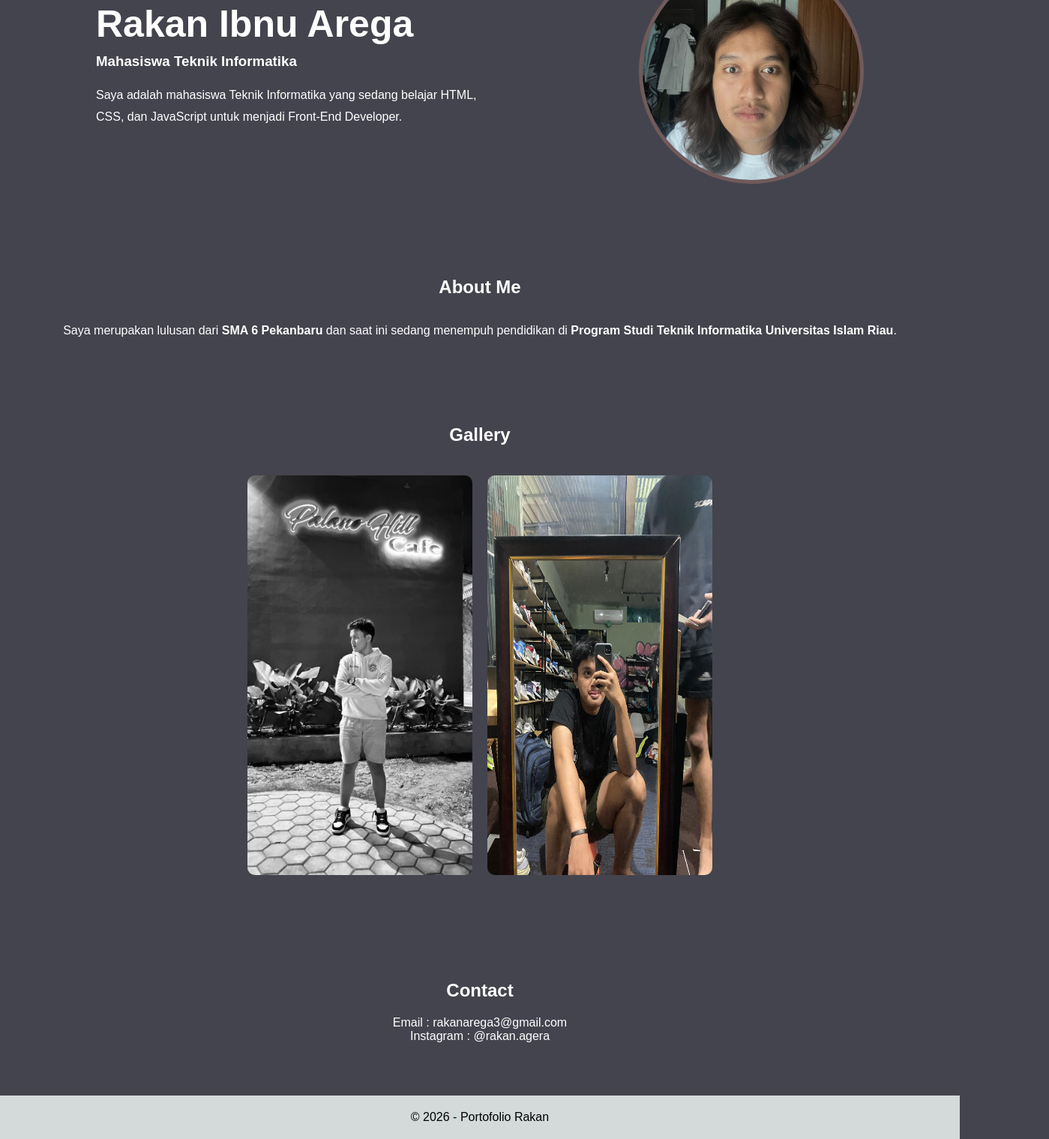
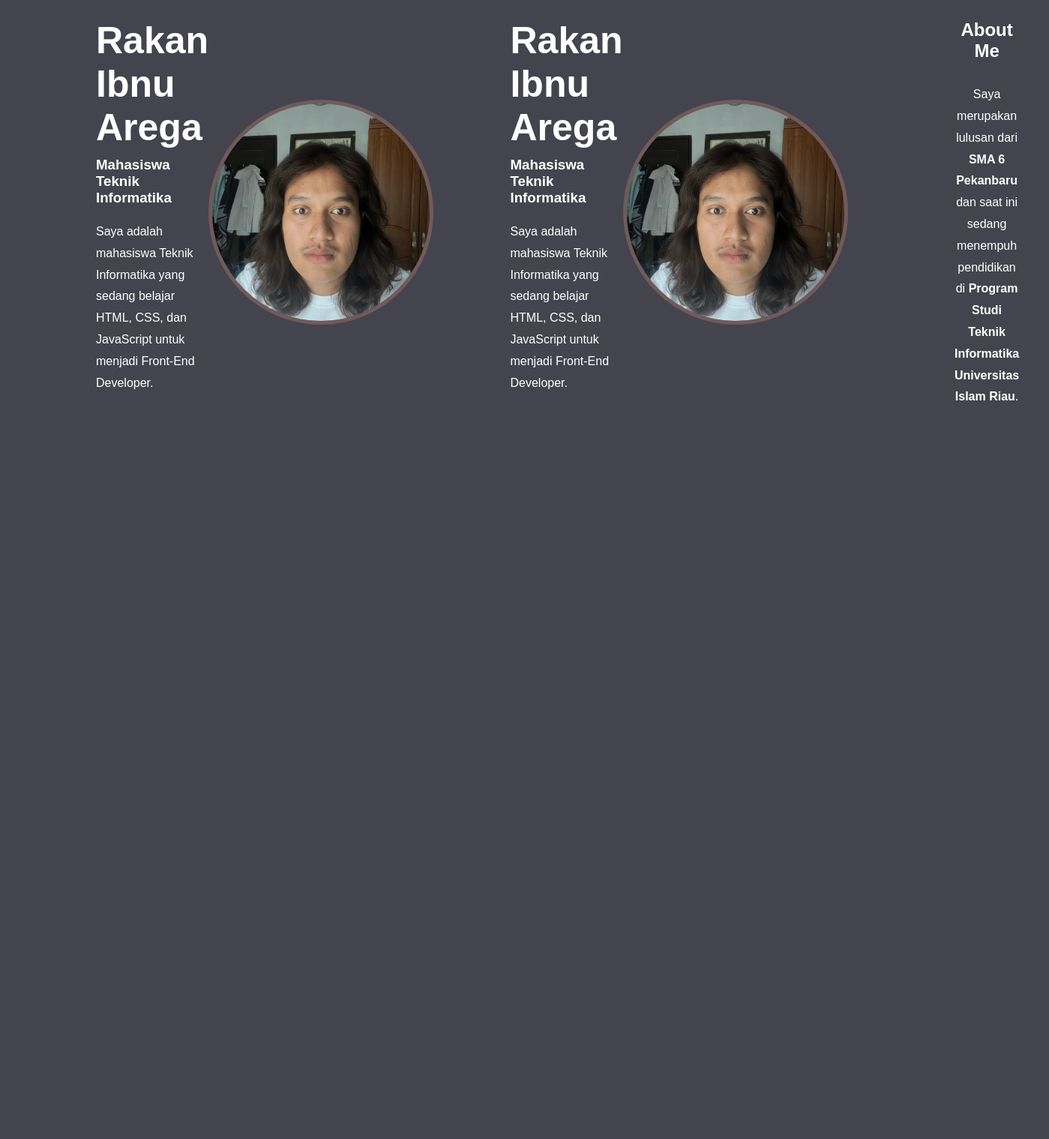
Before and after one commit to rakanlagingoding/Tugas-2-3---Rakan-Ibnu-Arega, a plain HTML site: page index.html in a window 1280 px wide. Shown: the part 202-1721 px from the top of the page at 75% size, 1399 px wide, since content can reach past the window. After the commit the page ends 907 px from the top, so only its background shows below. Drawn offline with Linux system fonts and the light colour scheme; files whose address does not match are found by name.

Commit message:
Menambahkan hero section dan about me

```diff
--- a/index.html
+++ b/index.html
@@ -38,6 +38,24 @@
       <img src="C:\Kuliah\Semester 4\Pemweb\Praktikum\Tugas 2 & 3\2025_10_13_17_04_13_IMG_2067.JPG" alt="Profile">
     </div>
 
+      <!-- Hero Section -->
+  <section class="hero" id="home">
+
+    <div class="hero-text">
+      <h1>Rakan Ibnu Arega</h1>
+
+      <h3>Mahasiswa Teknik Informatika</h3>
+
+      <p>
+        Saya adalah mahasiswa Teknik Informatika yang sedang belajar
+        HTML, CSS, dan JavaScript untuk menjadi Front-End Developer.
+      </p>
+    </div>
+
+    <div class="hero-image">
+      <img src="C:\Kuliah\Semester 4\Pemweb\Praktikum\Tugas 2 & 3\2025_10_13_17_04_13_IMG_2067.JPG" alt="Profile">
+    </div>
+
   </section>
 
   <!-- About -->
@@ -51,34 +69,5 @@
     </p>
 
   </section>
-
-  <!-- Gallery -->
-  <section class="gallery" id="gallery">
-
-    <h2>Gallery</h2>
-
-    <div class="gallery-container">
-
-      <img src="C:\Kuliah\Semester 4\Pemweb\Praktikum\Tugas 2 & 3\WhatsApp Image 2025-01-18 at 16.03.35_534473fb.jpg" alt="">
-      <img src="C:\Kuliah\Semester 4\Pemweb\Praktikum\Tugas 2 & 3\WhatsApp Image 2024-12-19 at 21.48.46_0bbeb6e1.jpg" alt="">
-    </div>
-
-  </section>
-
-  <!-- Contact -->
-  <section class="contact" id="contact">
-
-    <h2>Contact</h2>
-
-    <p>Email : rakanarega3@gmail.com</p>
-    <p>Instagram : @rakan.agera</p>
-
-  </section>
-
-  <!-- Footer -->
-  <footer>
-    <p>© 2026 - Portofolio Rakan</p>
-  </footer>
-
 </body>
 </html>
```
